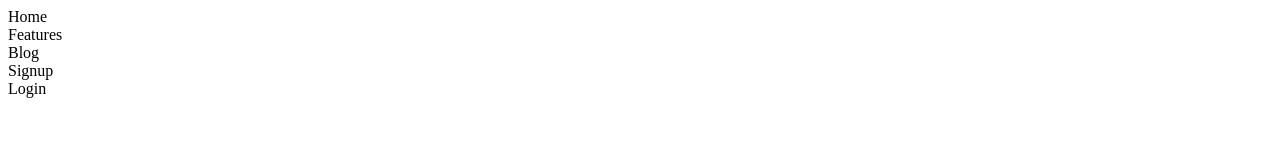
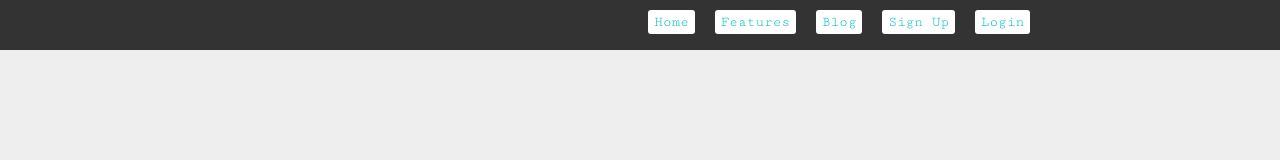
Before and after one commit to aaronmgdr/Mission, a plain HTML site: page index.html in a window 1280 px wide. Drawn offline with Linux system fonts and the light colour scheme.

Commit message:
gets nav to a workable placem need to go  back and proof it

```diff
--- a/index.html
+++ b/index.html
@@ -3,18 +3,21 @@
 		<title>Mission List</title>
 		<link rel="stylesheet" href="style.css" type="text/css">
 	</head>
+
 	<body>
 		<div class ="topmenu">
-			<nav>
-				<div>Home</div>
-				<div>Features</div>
-				<div>Blog</div>
-				<div>Signup</div>
-				<div>Login</div>
-			</nav>
+			<div class="centered">
+				<nav>
+					<div class="leftbullet">Home</div>
+					<div class="leftbullet">Features</div>
+					<div class="leftbullet">Blog</div>
+					<div class="leftbullet">Sign Up</div>
+					<div class="leftbullet">Login</div>
+				</nav>
+			</div>
 		</div>
 		<div class="container">
-			<secion>
+			<secion class="billboard">
 			</section>
 		</div>
 	</body>
--- a/style.css
+++ b/style.css
@@ -0,0 +1,63 @@
+/* resets and Universals */
+ @import url(http://fonts.googleapis.com/css?family=Cutive+Mono);
+
+body, a, h1, h2, h3,h4, h5, h6, p, li {
+	font-family: 'Cutive Mono', sans-serif;
+}
+
+
+body {
+ padding: 0;
+ margin: 0;
+ background-color: #EEE;
+}
+
+
+
+/*.leftbullet {
+	-webkit-border-top-right-radius: 50px;
+	-webkit-border-bottom-right-radius: 50px;
+	-moz-border-radius-topright: 50px;
+	-moz-border-radius-bottomright: 50px;
+	border-top-right-radius: 50px;
+	border-bottom-right-radius: 50px;
+}
+
+/* Top Menu/Nav */
+
+.topmenu {
+	width: 100%;
+	background-color: #333;
+	margin: 0;
+	display: block;
+	height: 50px;
+	box-shadow: ;
+
+}
+
+.centered {
+		margin: 0 auto;
+		width: 800px;
+		height: 50px;
+		background-color: #333;
+}
+
+nav {
+	float: right;
+}
+
+nav div {
+	float: left;
+	vertical-align: center;
+	text-align: center;
+	padding: 4px .4em;
+	margin:10px;
+	border-radius: 3px;
+	background-color: #FFF;
+	color: #0fc1c1;
+	font-size: .9em;
+}
+
+/* end menu */
+
+/* homepage billboard */
```
